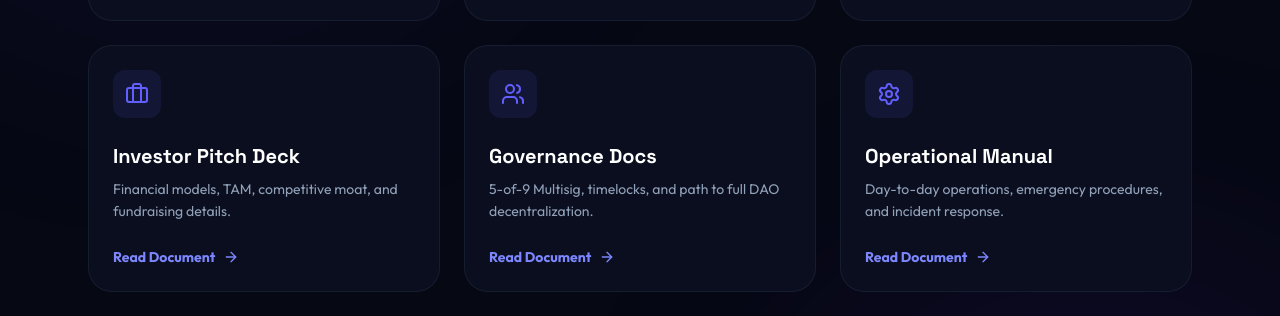
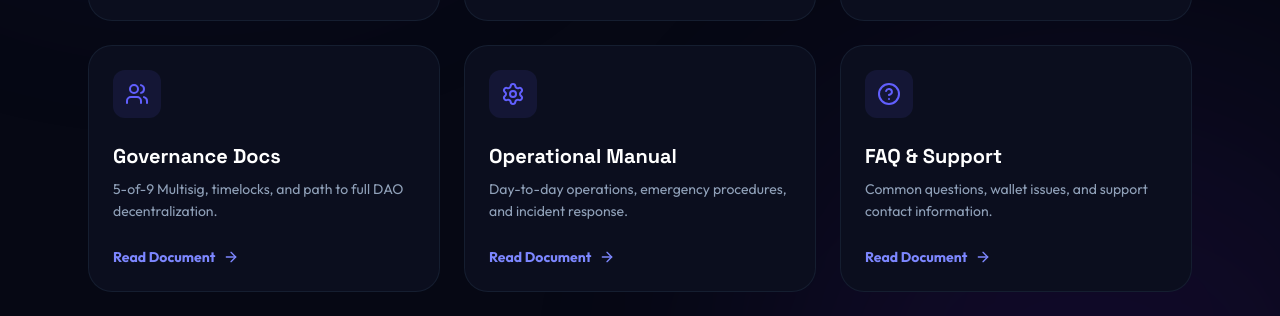
Before and after one commit to AngelofDea1/Janus, a Next.js app: page /docs in a window 1280 px wide. Shown: the part 616-932 px from the top of the page. Built offline with nearby package versions, Linux system fonts and the light colour scheme; what wagmi would draw is missing.

Commit message:
feat: restrict public access to investor pitch deck by removing its site routes

```diff
--- a/app/docs/[slug]/page.tsx
+++ b/app/docs/[slug]/page.tsx
@@ -22,7 +22,6 @@ const SLUG_TO_FILE: Record<string, string> = {
  "overview": "JANUS_OVERVIEW.md",
  "user-guide": "USER_GUIDE.md",
  "technical-whitepaper": "TECHNICAL_WHITEPAPER.md",
- "investor-pitch-deck": "INVESTOR_PITCH_DECK.md",
  "governance-documentation": "GOVERNANCE_DOCUMENTATION.md",
  "operational-manual": "OPERATIONAL_MANUAL.md",
  "faq-and-troubleshooting": "FAQ_AND_TROUBLESHOOTING.md"
@@ -46,12 +45,6 @@ const DOC_METADATA: Record<string, { title: string; category: string; readTime:
  category: "Architecture",
  readTime: "12 min read",
  icon: <Shield className="w-4 h-4" />
- },
- "investor-pitch-deck": {
- title: "Investor Pitch Deck",
- category: "Business",
- readTime: "8 min read",
- icon: <Briefcase className="w-4 h-4" />
  },
  "governance-documentation": {
  title: "Governance Docs",
--- a/app/docs/page.tsx
+++ b/app/docs/page.tsx
@@ -32,12 +32,6 @@ export default function DocumentationPage() {
  description: "Deep dive into the smart contracts, keeper bots, and arbitrage engine.",
  icon: <Shield className="w-6 h-6 text-indigo-500" />,
  link: "/docs/technical-whitepaper"
- },
- {
- title: "Investor Pitch Deck",
- description: "Financial models, TAM, competitive moat, and fundraising details.",
- icon: <Briefcase className="w-6 h-6 text-indigo-500" />,
- link: "/docs/investor-pitch-deck"
  },
  {
  title: "Governance Docs",
```
